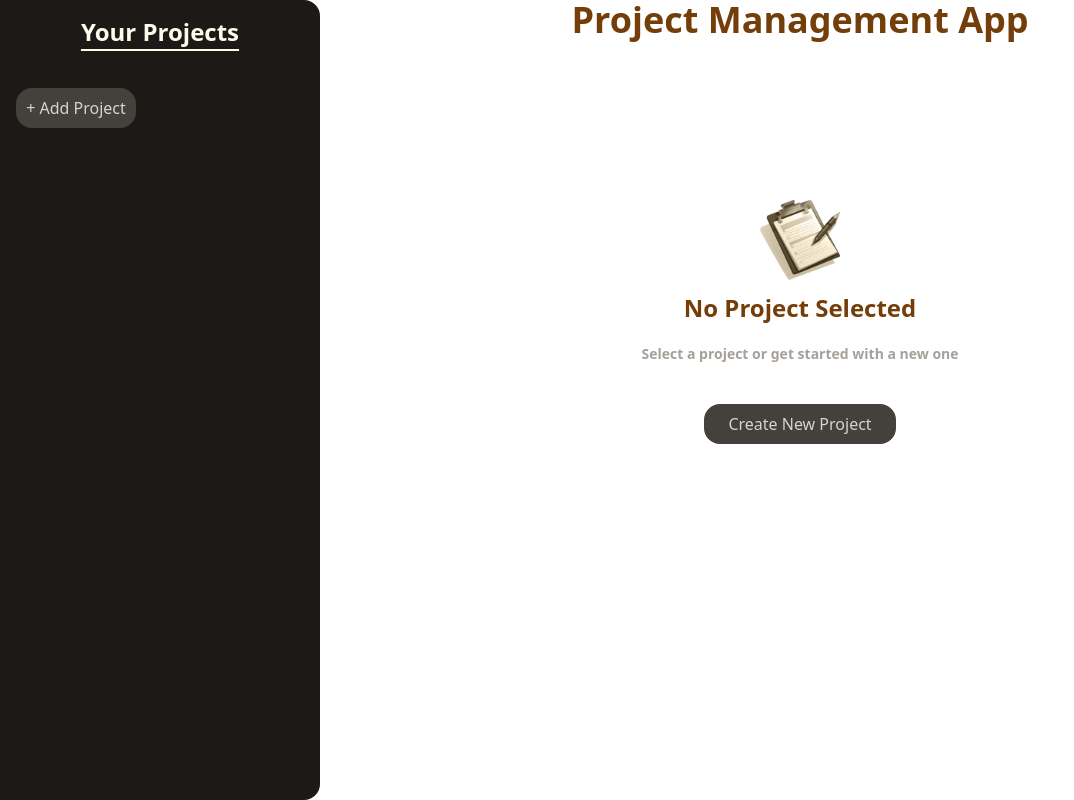
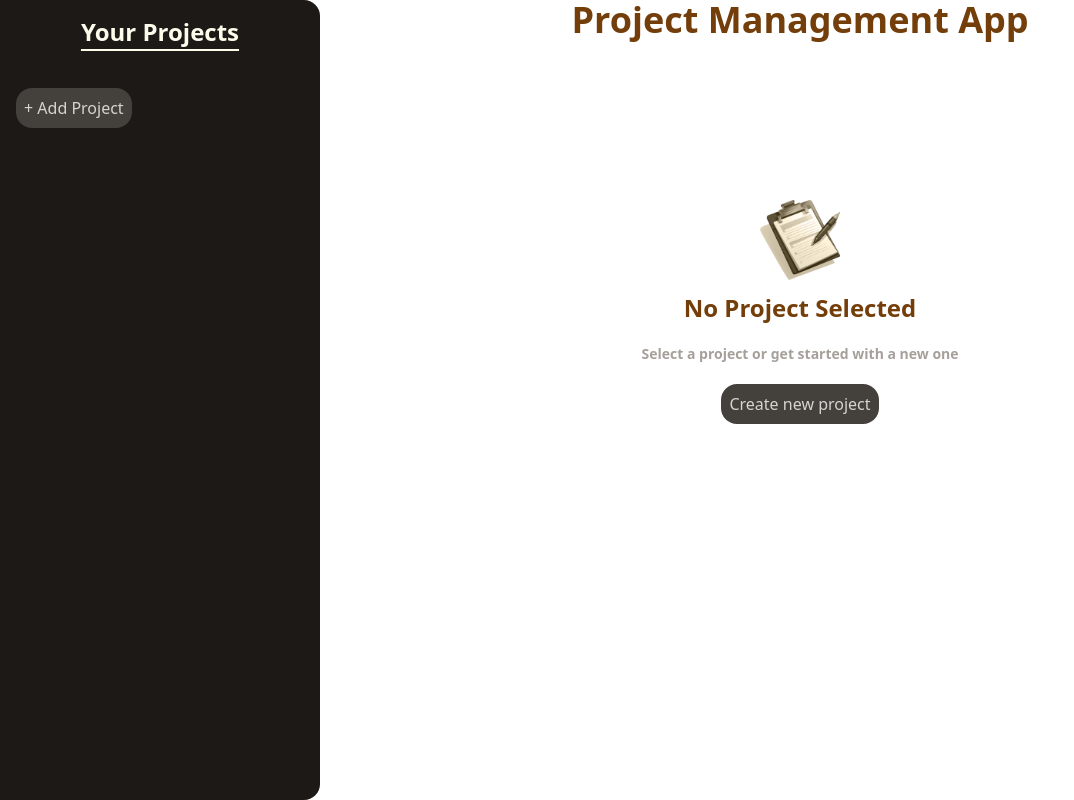
Before and after one commit to AnasJadoon31/project-manager, a React (Vite) app: page / in a window 1280 px wide. Shown: the whole page, without its empty margins (0-1074 px from the left). Built offline with nearby package versions, Linux system fonts and the light colour scheme.

Commit message:
Modularized Theme Button

```diff
--- a/src/components/AddProject.jsx
+++ b/src/components/AddProject.jsx
@@ -1,5 +1,6 @@
 import {useState} from "react";
 import Input from "./Input.jsx";
+import ThemeButton from "./ThemeButton.jsx";
 
 export default function AddProject({addProjects, setScreen}) {
 
@@ -50,12 +51,7 @@ export default function AddProject({addProjects, setScreen}) {
             >
                 Cancel
             </button>
-            <button className="bg-stone-700 w-auto min-w-20 p-2 rounded-2xl
-        hover:bg-stone-500 text-stone-300 cursor-pointer"
-                    onClick={onSave}
-            >
-                Save
-            </button>
+            <ThemeButton buttonAction={onSave}>Save</ThemeButton>
         </div>
     </div>);
 }
--- a/src/components/Home.jsx
+++ b/src/components/Home.jsx
@@ -1,3 +1,5 @@
+import ThemeButton from "./ThemeButton.jsx";
+
 export default function Home({setScreen}) {
     const createNewProject = () => {
         setScreen(1);
@@ -7,10 +9,6 @@ export default function Home({setScreen}) {
             <img className="size-20 content-center" src="/logo.png" alt="logo"/>
             <h2 className="text-2xl font-bold text-yellow-900 mt-3">No Project Selected</h2>
             <p className="text-sm font-semibold text-stone-400 mt-5">Select a project or get started with a new one</p>
-            <button className="mt-10 bg-stone-700 w-48 p-2 rounded-2xl
-        hover:bg-stone-500 text-stone-300 cursor-pointer"
-            onClick={createNewProject}>
-                Create New Project
-            </button>
+            <ThemeButton design="mt-5" buttonAction={createNewProject}>Create new project</ThemeButton>
         </div>);
 }
--- a/src/components/Sidebar.jsx
+++ b/src/components/Sidebar.jsx
@@ -1,4 +1,5 @@
 import ProjectButton from "./ProjectButton.jsx";
+import ThemeButton from "./ThemeButton.jsx";
 
 export default function Sidebar({selectedProject, setScreen, projects, handleSelectProject, setTaskValue}) {
     const handleAddProject = () => {
@@ -8,13 +9,8 @@ export default function Sidebar({selectedProject, setScreen, projects, handleSel
     return (<div className="basis-1/4
      bg-stone-900 text-amber-50 w-100 max-h-screen min-h-screen p-4 rounded-e-2xl">
         <h1 className="flex justify-center text-2xl font-bold underline underline-offset-8">Your Projects</h1>
-        <button
-            className="flex mt-10 self-start justify-center bg-stone-700 w-30 p-2 rounded-2xl
-        hover:bg-stone-500 text-stone-300 cursor-pointer"
-            onClick={handleAddProject}
-        >
-            + Add Project
-        </button>
+        <ThemeButton design="mt-10 mb-5" buttonAction={handleAddProject}>+ Add Project</ThemeButton>
+
         <br className="mt-2"/>
         <div id="projects">
             {projects.length !== 0 ? projects.map((project, index) => (<ProjectButton
--- /dev/null
+++ b/src/components/ThemeButton.jsx
@@ -0,0 +1,8 @@
+export default function ThemeButton({design, children, buttonAction}) {
+    return (<button
+        className={"bg-stone-700 w-auto min-w-20 p-2 rounded-2xl hover:bg-stone-500 text-stone-300 cursor-pointer " + design}
+        onClick={buttonAction}
+    >
+        {children}
+    </button>);
+}
```
